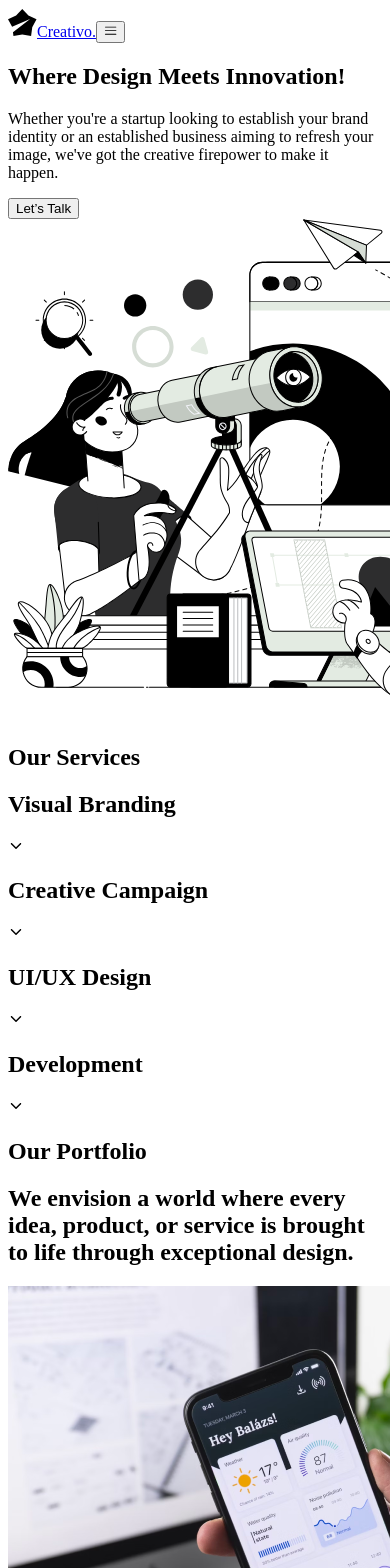
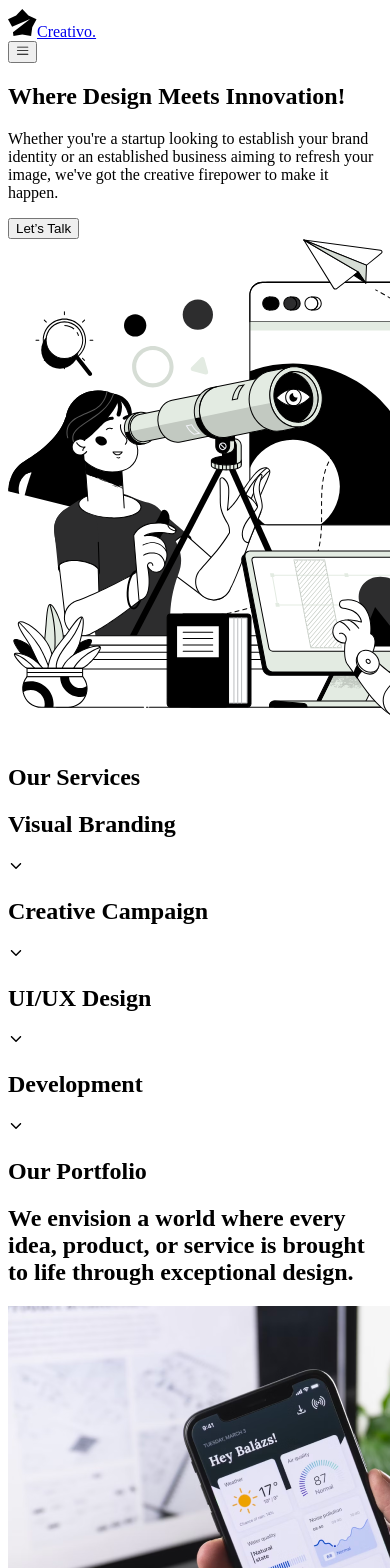
Before and after one commit to zulmy-azhary/creativo, a React (Vite) app: page / in a window 390 px wide. Shown: the top 1568 px of the page. Built offline with nearby package versions, Linux system fonts and the light colour scheme; the HTML template or start-up script is replaced by a standard one.

Commit message:
refactor: add reveal component to all sections

```diff
--- a/src/components/layout/cta.tsx
+++ b/src/components/layout/cta.tsx
@@ -1,16 +1,25 @@
 import { Button } from "@/components/ui/button";
+import { Reveal } from "@/components/utils/reveal";
 
 export const CallToAction: React.FC = () => {
   return (
     <section className="flex justify-center w-full text-white bg-black">
       <div className="container flex flex-col my-24 2xl:gap-x-7 2xl:flex-row px-7 lg:px-28 xl:my-52 gap-y-7">
-        <h2 className="text-xl 2xl:translate-y-8 basis-1/6">Let&rsquo;s Collaborate</h2>
+        <Reveal from="left" className="basis-1/6">
+          <h2 className="text-xl 2xl:translate-y-8">Let&rsquo;s Collaborate</h2>
+        </Reveal>
         <div className="flex flex-col gap-y-14">
-          <p className="text-4xl font-medium leading-relaxed 2xl:max-w-[60rem]">
-            Ready to turn your ideas into exceptional designs? Contact us today, and let's make
-            something amazing together!
-          </p>
-          <Button variant="secondary" className="w-full py-4 text-xl md:w-fit md:px-16">Let&rsquo;s Talk</Button>
+          <Reveal>
+            <p className="text-4xl font-medium leading-relaxed 2xl:max-w-[60rem]">
+              Ready to turn your ideas into exceptional designs? Contact us today, and let's make
+              something amazing together!
+            </p>
+          </Reveal>
+          <Reveal>
+            <Button variant="secondary" className="w-full py-4 text-xl md:w-fit md:px-16">
+              Let&rsquo;s Talk
+            </Button>
+          </Reveal>
         </div>
       </div>
     </section>
--- a/src/components/layout/hero.tsx
+++ b/src/components/layout/hero.tsx
@@ -1,27 +1,49 @@
 import { Button } from "@/components/ui/button";
+import { Reveal } from "@/components/utils/reveal";
+import { Image } from "@/components/ui/image";
 
-export const Hero: React.FC = () => {
+const HeroContent: React.FC = () => {
   return (
-    <section className="container flex flex-col items-center justify-between w-full my-5 xl:flex-row gap-x-14 gap-y-14 md:px-7 lg:mb-0 xl:my-28 lg:px-28">
     <div className="flex flex-col 2xl:flex-row basis-6/12 gap-7 px-7 md:px-0">
+      <Reveal from="left" className="max-w-24 w-44 lg:w-full">
         <div className="h-1 bg-black rounded 2xl:translate-y-8 max-w-24 w-44 lg:w-full" />
+      </Reveal>
       <div className="flex flex-col gap-y-6">
+        <Reveal>
           <h1 className="text-4xl font-bold max-w-[15.25rem] md:max-w-lg md:text-5xl lg:text-6xl xl:text-7xl 2xl:max-w-[30.5rem] leading-snug xl:leading-none">
             Where Design Meets Innovation!
           </h1>
+        </Reveal>
+        <Reveal delay={0.3}>
           <p className="flex-1 text-2xl leading-relaxed lg:leading-relaxed lg:text-3xl text-slate-500">
             Whether you're a startup looking to establish your brand identity or an established
             business aiming to refresh your image, we've got the creative firepower to make it
             happen.
           </p>
+        </Reveal>
+        <Reveal delay={0.35}>
           <Button className="py-4 text-xl px-14">Let&rsquo;s Talk</Button>
+        </Reveal>
       </div>
     </div>
-      <img
+  );
+};
+
+const HeroImage: React.FC = () => {
+  return (
+    <Image
       src="/assets/bg-hero.svg"
-        alt="Hero Background Image"
+      alt="Hero's Background Image"
       className="w-full min-w-fit max-w-screen-2xl md:w-fit xl:min-w-96 2xl:min-w-fit"
     />
+  );
+};
+
+export const Hero: React.FC = () => {
+  return (
+    <section className="container flex flex-col items-center justify-between w-full my-5 xl:flex-row gap-x-14 gap-y-14 md:px-7 lg:mb-0 xl:my-28 lg:px-28">
+      <HeroContent />
+      <HeroImage />
     </section>
   );
 };
--- a/src/components/layout/navbar.tsx
+++ b/src/components/layout/navbar.tsx
@@ -2,28 +2,31 @@ import { NavItem } from "@/components/ui/nav-item";
 import { useMediaQuery } from "@/hooks/media-query";
 import { RxHamburgerMenu } from "react-icons/rx";
 import { Button } from "@/components/ui/button";
+import { Logo } from "@/components/ui/logo";
+import { Reveal } from "@/components/utils/reveal";
 
 export const Navbar: React.FC = () => {
   const isLaptop = useMediaQuery("(min-width: 1024px)");
 
   return (
     <header className="container flex items-center justify-between py-10 px-7 lg:px-28">
-      <a href="#" className="flex items-center gap-x-2 group">
-        <img
-          src="/logo.svg"
-          alt="Creativo's Logo"
-          className="transition-opacity group-hover:opacity-75"
-        />
-        <span className="text-2xl font-bold tracking-wide transition-colors group-hover:text-black/75">
-          Creativo.
-        </span>
-      </a>
+      <Reveal from="left">
+        <Logo />
+      </Reveal>
       {isLaptop ? (
         <nav className="flex items-center list-none gap-x-12">
-          <NavItem href="#">Home</NavItem>
-          <NavItem href="#">About Us</NavItem>
-          <NavItem href="#">Portfolio</NavItem>
-          <Button>Get In Touch</Button>
+          <Reveal delay={0.25}>
+            <NavItem href="#">Home</NavItem>
+          </Reveal>
+          <Reveal delay={0.4}>
+            <NavItem href="#">About Us</NavItem>
+          </Reveal>
+          <Reveal delay={0.55}>
+            <NavItem href="#">Portfolio</NavItem>
+          </Reveal>
+          <Reveal delay={0.7}>
+            <Button>Get In Touch</Button>
+          </Reveal>
         </nav>
       ) : (
         <button type="button" className="p-2 rounded hover:bg-black/5">
--- a/src/components/layout/portfolio.tsx
+++ b/src/components/layout/portfolio.tsx
@@ -1,16 +1,22 @@
+import { Reveal } from "@/components/utils/reveal";
+
 export const Portfolio: React.FC = () => {
   return (
     <section className="flex justify-center w-full">
       <div className="container flex flex-col my-24 2xl:gap-x-7 2xl:flex-row px-7 lg:px-28 xl:my-52 gap-y-7">
-        <h2 className="text-xl 2xl:translate-y-4 basis-1/6">Our Portfolio</h2>
+        <Reveal from="left" className="basis-1/6">
+          <h2 className="text-xl 2xl:translate-y-4 basis-1/6">Our Portfolio</h2>
+        </Reveal>
         <div className="flex flex-col w-full gap-y-28">
-          <h2 className="text-4xl font-medium leading-relaxed lg:font-semibold lg:tracking-wide lg:max-w-5xl">
-            We envision a world where every idea, product, or service is brought to life through
-            exceptional design.
-          </h2>
+          <Reveal>
+            <h2 className="text-4xl font-medium leading-relaxed lg:font-semibold lg:tracking-wide lg:max-w-5xl">
+              We envision a world where every idea, product, or service is brought to life through
+              exceptional design.
+            </h2>
+          </Reveal>
           <div className="grid gap-7 md:grid-cols-2 xl:grid-cols-3 2xl:grid-cols-2">
             {Array.from(new Array(6)).map((_, i) => (
-              <div key={i} className="space-y-6">
+              <Reveal delay={0.3} key={i} className="space-y-6">
                 <img
                   src={`/assets/portfolio-${i + 1}.png`}
                   alt="Portfolio's Image"
@@ -19,7 +25,7 @@ export const Portfolio: React.FC = () => {
                 <p className="text-[28px] text-black/70">
                   <strong>Daily App</strong> - Increasing your productivity
                 </p>
-              </div>
+              </Reveal>
             ))}
           </div>
         </div>
--- a/src/components/layout/services.tsx
+++ b/src/components/layout/services.tsx
@@ -1,10 +1,13 @@
 import { Accordion } from "@/components/ui/accordion";
+import { Reveal } from "@/components/utils/reveal";
 
 export const Services: React.FC = () => {
   return (
     <section className="flex justify-center w-full text-white bg-black">
       <div className="container flex flex-col my-24 2xl:gap-x-7 2xl:flex-row px-7 lg:px-28 xl:my-52 gap-y-2">
-        <h2 className="text-xl 2xl:translate-y-8 basis-1/6">Our Services</h2>
+        <Reveal className="basis-1/6" from="left">
+          <h2 className="text-xl 2xl:translate-y-8">Our Services</h2>
+        </Reveal>
         <div className="w-full">
           <Accordion />
         </div>
```
Lines whose indentation alone changed are shown as unchanged.
